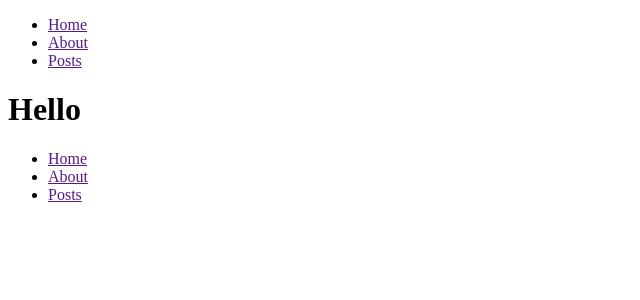
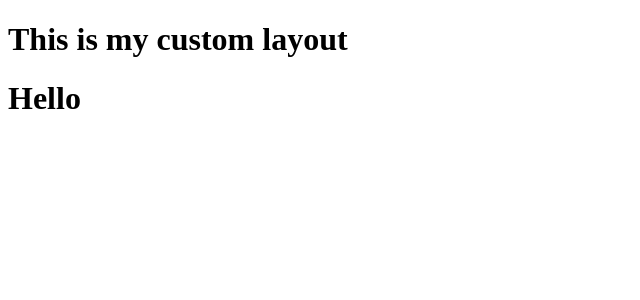
Before and after one commit to HlaingMinThan/Nuxt-Js-Lc, a Nuxt app: page / in a window 1280 px wide. Shown: the top 300 px of the page, without its empty margins (0-640 px from the left). Built offline with nearby package versions, Linux system fonts and the light colour scheme.

Commit message:
custom layout creation & usage

```diff
--- /dev/null
+++ b/layouts/custom.vue
@@ -0,0 +1,8 @@
+<template>
+  <div>
+    <header>
+        <h1>This is my custom layout</h1>
+    </header>
+    <slot/>
+  </div>
+</template>
--- a/pages/index.vue
+++ b/pages/index.vue
@@ -3,11 +3,8 @@
 </template>
 
 <script>
-export default {
-
-}
+// This will work in both `<script setup>` and `<script>`
+definePageMeta({
+  layout: "custom",
+});
 </script>
-
-<style>
-
-</style>
```
